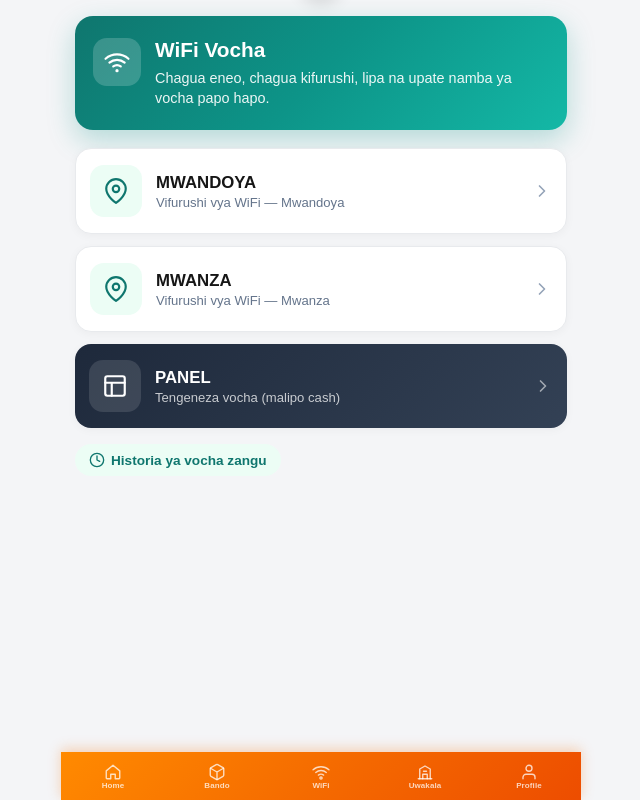
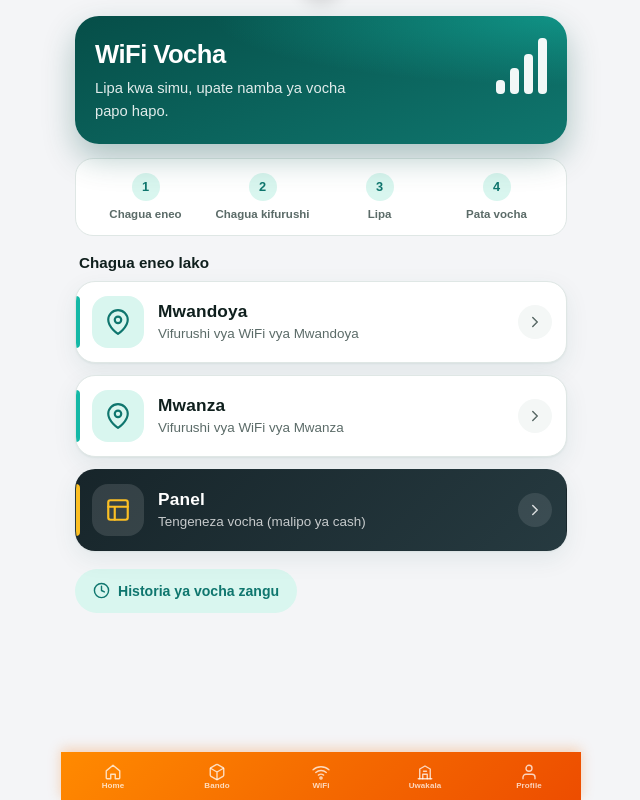
Before and after one commit to titansgroup7-cell/SULE, a Flask app: page /wifi in a window 1280 px wide. Shown: the whole page, without its empty margins (319-959 px from the left). Run offline with Flask 3, Linux system fonts and the light colour scheme; the visitor is signed in with stand-in values (Sample User, id 1); some libraries are stand-ins or nearby versions.

Commit message:
Update wifi.html

```diff
--- a/templates/wifi.html
+++ b/templates/wifi.html
@@ -2,88 +2,292 @@
 {% block title %}WiFi Vocha — Mwandoya & Mwanza | Mr. Sule{% endblock %}
 {% block content %}
 <style>
-.wifi-wrap { padding: 16px 14px 80px; max-width: 520px; margin: 0 auto; }
+:root {
+    --w-teal-900: #064e48;
+    --w-teal-700: #0f766e;
+    --w-teal-500: #14b8a6;
+    --w-teal-100: #d9f6ef;
+    --w-bg: #f4f7f6;
+    --w-surface: #ffffff;
+    --w-text: #0f1f1d;
+    --w-muted: #5b6b68;
+    --w-line: #dfe7e5;
+    --w-shadow: 0 1px 2px rgba(6,78,72,.06), 0 8px 24px rgba(6,78,72,.08);
+}
+@media (prefers-color-scheme: dark) {
+    :root {
+        --w-bg: #0c1514;
+        --w-surface: #142220;
+        --w-text: #e8f3f1;
+        --w-muted: #93a9a5;
+        --w-line: #223633;
+        --w-teal-100: #123c37;
+        --w-shadow: 0 1px 2px rgba(0,0,0,.4), 0 8px 24px rgba(0,0,0,.3);
+    }
+}
+
+.wifi-wrap {
+    padding: 16px 14px calc(88px + env(safe-area-inset-bottom, 0px));
+    max-width: 520px;
+    margin: 0 auto;
+    color: var(--w-text);
+}
+
+/* ---------- Hero ---------- */
 .wifi-hero {
-    background: linear-gradient(135deg, #0f766e 0%, #0d9488 50%, #14b8a6 100%);
-    border-radius: 18px; color: #fff; padding: 22px 18px; margin-bottom: 18px;
-    box-shadow: 0 10px 28px rgba(13,148,136,.28);
-    display: flex; gap: 14px; align-items: flex-start;
+    position: relative;
+    overflow: hidden;
+    border-radius: 24px;
+    padding: 24px 20px 22px;
+    margin-bottom: 14px;
+    color: #fff;
+    background:
+        radial-gradient(120% 90% at 100% 0%, rgba(20,184,166,.55) 0%, transparent 60%),
+        linear-gradient(160deg, var(--w-teal-900) 0%, var(--w-teal-700) 100%);
+    box-shadow: 0 14px 32px rgba(6,78,72,.30);
 }
-.wifi-hero-icon {
-    width: 48px; height: 48px; border-radius: 14px; flex-shrink: 0;
-    background: rgba(255,255,255,.18);
+.wifi-hero h1 {
+    font-size: 1.6rem;
+    line-height: 1.15;
+    font-weight: 800;
+    letter-spacing: -.02em;
+    margin: 0 0 8px;
+    max-width: 14ch;
+}
+.wifi-hero p {
+    margin: 0;
+    font-size: .92rem;
+    line-height: 1.5;
+    color: rgba(255,255,255,.88);
+    max-width: 32ch;
+}
+
+/* Signal bars — the one memorable element */
+.wifi-signal {
+    position: absolute;
+    right: 20px;
+    top: 22px;
+    display: flex;
+    align-items: flex-end;
+    gap: 5px;
+    height: 56px;
+}
+.wifi-signal span {
+    width: 9px;
+    border-radius: 4px;
+    background: rgba(255,255,255,.95);
+    transform-origin: bottom;
+    animation: wifi-bar .7s cubic-bezier(.2,.8,.2,1) both;
+}
+.wifi-signal span:nth-child(1) { height: 14px; animation-delay: .05s; }
+.wifi-signal span:nth-child(2) { height: 26px; animation-delay: .15s; }
+.wifi-signal span:nth-child(3) { height: 40px; animation-delay: .25s; }
+.wifi-signal span:nth-child(4) { height: 56px; animation-delay: .35s; }
+@keyframes wifi-bar {
+    from { transform: scaleY(.1); opacity: 0; }
+    to   { transform: scaleY(1);  opacity: 1; }
+}
+
+/* ---------- Steps ---------- */
+.wifi-steps {
+    list-style: none;
+    margin: 0 0 18px;
+    padding: 14px 14px;
+    display: grid;
+    grid-template-columns: repeat(4, 1fr);
+    gap: 6px;
+    background: var(--w-surface);
+    border: 1px solid var(--w-line);
+    border-radius: 18px;
+    counter-reset: step;
+}
+.wifi-steps li {
+    counter-increment: step;
+    text-align: center;
+    font-size: .72rem;
+    line-height: 1.25;
+    color: var(--w-muted);
+    font-weight: 600;
+}
+.wifi-steps li::before {
+    content: counter(step);
+    display: flex;
+    align-items: center;
+    justify-content: center;
+    width: 28px;
+    height: 28px;
+    margin: 0 auto 6px;
+    border-radius: 50%;
+    background: var(--w-teal-100);
+    color: var(--w-teal-700);
+    font-weight: 800;
+    font-size: .8rem;
+}
+@media (prefers-color-scheme: dark) {
+    .wifi-steps li::before { color: var(--w-teal-500); }
+}
+
+/* ---------- Section label ---------- */
+.wifi-heading {
+    font-size: .95rem;
+    font-weight: 700;
+    margin: 0 4px 10px;
+    color: var(--w-text);
+}
+
+/* ---------- Location cards ---------- */
+.wifi-grid { display: grid; gap: 12px; }
+
+.wifi-card {
+    position: relative;
+    display: flex;
+    align-items: center;
+    gap: 14px;
+    min-height: 76px;
+    padding: 14px 14px 14px 16px;
+    background: var(--w-surface);
+    border: 1px solid var(--w-line);
+    border-radius: 20px;
+    box-shadow: var(--w-shadow);
+    color: inherit;
+    text-decoration: none;
+    overflow: hidden;
+    -webkit-tap-highlight-color: transparent;
+    transition: transform .15s ease, border-color .15s ease;
+}
+.wifi-card::before {
+    content: "";
+    position: absolute;
+    left: 0; top: 14px; bottom: 14px;
+    width: 4px;
+    border-radius: 0 4px 4px 0;
+    background: var(--w-teal-500);
+}
+.wifi-card:hover { border-color: var(--w-teal-500); }
+.wifi-card:active { transform: scale(.985); }
+.wifi-card:focus-visible {
+    outline: 3px solid var(--w-teal-500);
+    outline-offset: 2px;
+}
+
+.wifi-icon {
+    width: 52px; height: 52px;
+    border-radius: 16px;
     display: flex; align-items: center; justify-content: center;
+    background: var(--w-teal-100);
+    color: var(--w-teal-700);
+    flex-shrink: 0;
 }
-.wifi-hero-icon svg {
-    width: 26px; height: 26px; stroke: #fff; fill: none;
-    stroke-width: 2; stroke-linecap: round; stroke-linejoin: round;
+@media (prefers-color-scheme: dark) {
+    .wifi-icon { color: var(--w-teal-500); }
 }
-.wifi-hero h1 { font-size: 1.3rem; margin-bottom: 6px; font-weight: 700; }
-.wifi-hero p { opacity: .92; font-size: .9rem; line-height: 1.4; }
-.wifi-grid { display: grid; gap: 12px; }
-.wifi-card {
-    display: flex; align-items: center; gap: 14px;
-    background: #fff; border-radius: 16px; padding: 16px 14px;
-    border: 1px solid #e8eaed; box-shadow: 0 2px 10px rgba(0,0,0,.04);
-    transition: transform .15s, box-shadow .15s;
+.wifi-icon svg,
+.wifi-arrow svg,
+.wifi-links a svg {
+    fill: none;
+    stroke: currentColor;
+    stroke-width: 2;
+    stroke-linecap: round;
+    stroke-linejoin: round;
 }
-.wifi-card:active { transform: scale(.98); }
-.wifi-icon {
-    width: 52px; height: 52px; border-radius: 14px;
+.wifi-icon svg { width: 26px; height: 26px; }
+
+.wifi-card-body { min-width: 0; }
+.wifi-card h3 {
+    margin: 0 0 3px;
+    font-size: 1.08rem;
+    font-weight: 800;
+    letter-spacing: .01em;
+}
+.wifi-card p {
+    margin: 0;
+    font-size: .84rem;
+    line-height: 1.35;
+    color: var(--w-muted);
+}
+
+.wifi-arrow {
+    margin-left: auto;
+    flex-shrink: 0;
+    width: 34px; height: 34px;
+    border-radius: 50%;
     display: flex; align-items: center; justify-content: center;
-    background: #ecfdf5; color: #0f766e; flex-shrink: 0;
+    background: var(--w-bg);
+    color: var(--w-muted);
+    transition: background .15s, color .15s, transform .15s;
 }
-.wifi-icon svg {
-    width: 26px; height: 26px; stroke: currentColor; fill: none;
-    stroke-width: 2; stroke-linecap: round; stroke-linejoin: round;
+.wifi-arrow svg { width: 18px; height: 18px; }
+.wifi-card:hover .wifi-arrow {
+    background: var(--w-teal-700);
+    color: #fff;
+    transform: translateX(2px);
 }
-.wifi-card h3 { font-size: 1.05rem; margin-bottom: 2px; }
-.wifi-card p { font-size: .82rem; color: #64748b; }
-.wifi-arrow {
-    margin-left: auto; color: #94a3b8; display: flex; align-items: center;
+
+/* ---------- Panel card ---------- */
+.wifi-panel-card {
+    background: linear-gradient(135deg, #17252a, #263a40);
+    border-color: transparent;
+    color: #fff;
 }
-.wifi-arrow svg {
-    width: 20px; height: 20px; stroke: currentColor; fill: none;
-    stroke-width: 2; stroke-linecap: round; stroke-linejoin: round;
+.wifi-panel-card::before { background: #fbbf24; }
+.wifi-panel-card .wifi-icon { background: rgba(255,255,255,.12); color: #fbbf24; }
+.wifi-panel-card p { color: rgba(255,255,255,.75); }
+.wifi-panel-card .wifi-arrow { background: rgba(255,255,255,.1); color: rgba(255,255,255,.8); }
+.wifi-panel-card:hover { border-color: #fbbf24; }
+
+/* ---------- Bottom links ---------- */
+.wifi-links { display: flex; gap: 10px; margin-top: 18px; flex-wrap: wrap; }
+.wifi-links a {
+    display: inline-flex;
+    align-items: center;
+    gap: 8px;
+    min-height: 44px;
+    padding: 0 18px;
+    border-radius: 999px;
+    font-size: .88rem;
+    font-weight: 700;
+    color: var(--w-teal-700);
+    background: var(--w-teal-100);
+    text-decoration: none;
 }
-.wifi-panel-card {
-    background: linear-gradient(135deg, #1e293b, #334155);
-    color: #fff; border: none;
+@media (prefers-color-scheme: dark) {
+    .wifi-links a { color: var(--w-teal-500); }
 }
-.wifi-panel-card .wifi-icon { background: rgba(255,255,255,.12); color: #fff; }
-.wifi-panel-card p { color: rgba(255,255,255,.75); }
-.wifi-panel-card .wifi-arrow { color: rgba(255,255,255,.55); }
-.wifi-links { display: flex; gap: 10px; margin-top: 16px; flex-wrap: wrap; }
-.wifi-links a {
-    font-size: .85rem; color: #0f766e; background: #ecfdf5;
-    padding: 8px 14px; border-radius: 999px; font-weight: 600;
-    display: inline-flex; align-items: center; gap: 6px;
-}
-.wifi-links a svg {
-    width: 16px; height: 16px; stroke: currentColor; fill: none;
-    stroke-width: 2; stroke-linecap: round; stroke-linejoin: round;
+.wifi-links a svg { width: 17px; height: 17px; }
+.wifi-links a:focus-visible { outline: 3px solid var(--w-teal-500); outline-offset: 2px; }
+
+@media (prefers-reduced-motion: reduce) {
+    .wifi-signal span { animation: none; }
+    .wifi-card, .wifi-arrow { transition: none; }
 }
 </style>
 
 <div class="wifi-wrap">
-    <div class="wifi-hero">
-        <div class="wifi-hero-icon">
-            <svg viewBox="0 0 24 24"><path d="M5 12.55a11 11 0 0 1 14.08 0"/><path d="M1.42 9a16 16 0 0 1 21.16 0"/><path d="M8.53 16.11a6 6 0 0 1 6.95 0"/><circle cx="12" cy="20" r="1.5" fill="currentColor" stroke="none"/></svg>
+    <header class="wifi-hero">
+        <div class="wifi-signal" aria-hidden="true">
+            <span></span><span></span><span></span><span></span>
         </div>
-        <div>
-            <h1>WiFi Vocha</h1>
-            <p>Chagua eneo, chagua kifurushi, lipa na upate namba ya vocha papo hapo.</p>
-        </div>
-    </div>
+        <h1>WiFi Vocha</h1>
+        <p>Lipa kwa simu, upate namba ya vocha papo hapo.</p>
+    </header>
+
+    <ol class="wifi-steps" aria-label="Hatua za kununua vocha">
+        <li>Chagua eneo</li>
+        <li>Chagua kifurushi</li>
+        <li>Lipa</li>
+        <li>Pata vocha</li>
+    </ol>
+
+    <h2 class="wifi-heading">Chagua eneo lako</h2>
 
     <div class="wifi-grid">
         <a href="{{ url_for('wifi_location', location='mwandoya') }}" class="wifi-card">
-            <div class="wifi-icon">
+            <div class="wifi-icon" aria-hidden="true">
                 <svg viewBox="0 0 24 24"><path d="M21 10c0 7-9 13-9 13s-9-6-9-13a9 9 0 0 1 18 0z"/><circle cx="12" cy="10" r="3"/></svg>
             </div>
-            <div>
-                <h3>MWANDOYA</h3>
-                <p>Vifurushi vya WiFi — Mwandoya</p>
+            <div class="wifi-card-body">
+                <h3>Mwandoya</h3>
+                <p>Vifurushi vya WiFi vya Mwandoya</p>
             </div>
             <span class="wifi-arrow" aria-hidden="true">
                 <svg viewBox="0 0 24 24"><path d="M9 18l6-6-6-6"/></svg>
@@ -91,12 +295,12 @@
         </a>
 
         <a href="{{ url_for('wifi_location', location='mwanza') }}" class="wifi-card">
-            <div class="wifi-icon">
+            <div class="wifi-icon" aria-hidden="true">
                 <svg viewBox="0 0 24 24"><path d="M21 10c0 7-9 13-9 13s-9-6-9-13a9 9 0 0 1 18 0z"/><circle cx="12" cy="10" r="3"/></svg>
             </div>
-            <div>
-                <h3>MWANZA</h3>
-                <p>Vifurushi vya WiFi — Mwanza</p>
+            <div class="wifi-card-body">
+                <h3>Mwanza</h3>
+                <p>Vifurushi vya WiFi vya Mwanza</p>
             </div>
             <span class="wifi-arrow" aria-hidden="true">
                 <svg viewBox="0 0 24 24"><path d="M9 18l6-6-6-6"/></svg>
@@ -105,12 +309,12 @@
 
         {% if show_panel %}
         <a href="{{ url_for('wifi_panel') }}" class="wifi-card wifi-panel-card">
-            <div class="wifi-icon">
+            <div class="wifi-icon" aria-hidden="true">
                 <svg viewBox="0 0 24 24"><rect x="3" y="3" width="18" height="18" rx="2"/><path d="M3 9h18M9 21V9"/></svg>
             </div>
-            <div>
-                <h3>PANEL</h3>
-                <p>Tengeneza vocha (malipo cash)</p>
+            <div class="wifi-card-body">
+                <h3>Panel</h3>
+                <p>Tengeneza vocha (malipo ya cash)</p>
             </div>
             <span class="wifi-arrow" aria-hidden="true">
                 <svg viewBox="0 0 24 24"><path d="M9 18l6-6-6-6"/></svg>
@@ -122,12 +326,12 @@
     <div class="wifi-links">
         {% if current_user %}
         <a href="{{ url_for('wifi_history') }}">
-            <svg viewBox="0 0 24 24"><circle cx="12" cy="12" r="10"/><path d="M12 6v6l4 2"/></svg>
+            <svg viewBox="0 0 24 24" aria-hidden="true"><circle cx="12" cy="12" r="10"/><path d="M12 6v6l4 2"/></svg>
             Historia ya vocha zangu
         </a>
         {% else %}
         <a href="{{ url_for('login') }}">
-            <svg viewBox="0 0 24 24"><path d="M15 3h4a2 2 0 0 1 2 2v14a2 2 0 0 1-2 2h-4"/><path d="M10 17l5-5-5-5"/><path d="M15 12H3"/></svg>
+            <svg viewBox="0 0 24 24" aria-hidden="true"><path d="M15 3h4a2 2 0 0 1 2 2v14a2 2 0 0 1-2 2h-4"/><path d="M10 17l5-5-5-5"/><path d="M15 12H3"/></svg>
             Ingia ili kununua
         </a>
         {% endif %}
```
